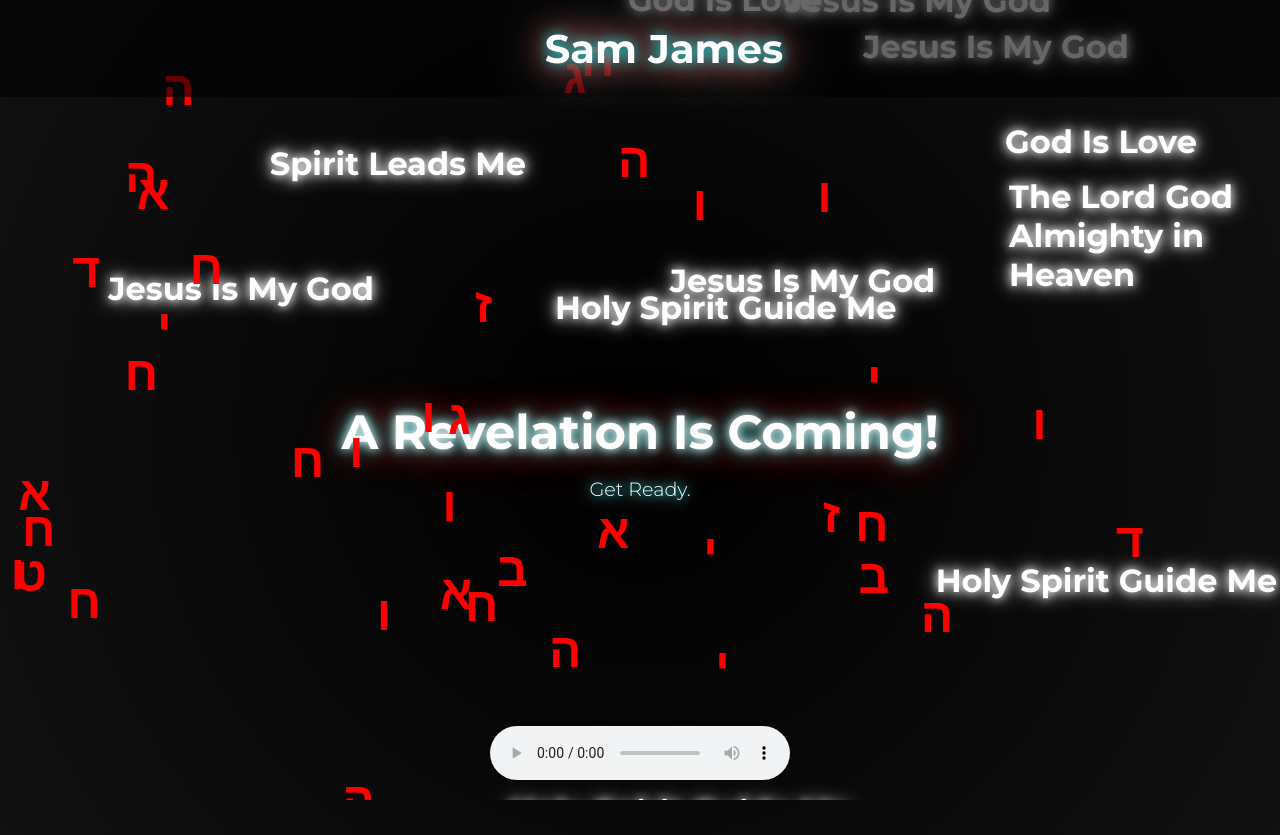
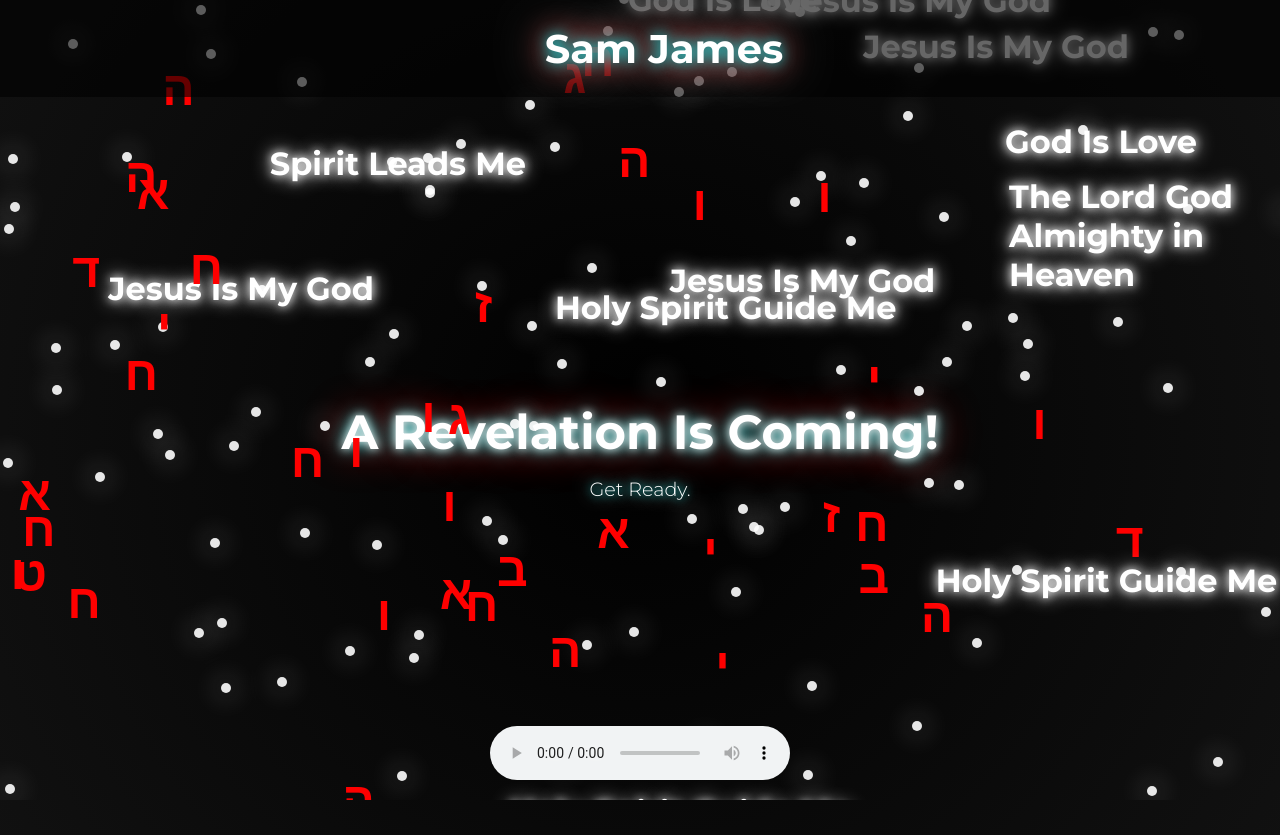
Before and after one commit to LastNightTechnologies/SamJames, a plain HTML site: page index.html in a window 1280 px wide. Shown: the top 835 px of the page. Drawn offline with Linux system fonts and the light colour scheme; animation ran at ten frames a second.

Commit message:
Update index.html

```diff
--- a/index.html
+++ b/index.html
@@ -56,16 +56,18 @@
   .cosmos { background: radial-gradient(circle at center, #001 0%, #002244 100%); }
   .light { background: radial-gradient(circle at center, #fff 0%, #ccc 100%); color: #000; }
 
-  #symbols {
+  #symbols, #chribum {
     position: fixed;
     top: 0;
     left: 0;
     width: 100%;
     height: 100%;
     pointer-events: none;
-    z-index: 9999;
     overflow: hidden;
   }
+  #symbols { z-index: 9999; }
+  #chribum { z-index: 4000; }
+
   .symbol {
     position: absolute;
     font-weight: bold;
@@ -78,6 +80,16 @@
     color: white;
     text-shadow: 0 0 10px white, 0 0 20px white;
     font-size: 2rem;
+  }
+
+  .chribum {
+    position: absolute;
+    width: 10px;
+    height: 10px;
+    background: white;
+    border-radius: 50%;
+    filter: drop-shadow(0 0 15px white);
+    opacity: 0.9;
   }
 
   audio {
@@ -122,9 +134,12 @@
 </audio>
 
 <div id="symbols"></div>
+<div id="chribum"></div>
 
 <script>
 const container = document.getElementById('symbols');
+const chribumContainer = document.getElementById('chribum');
+
 const hebrewLetters = ["א", "ב", "ג", "ד", "ה", "ו", "ז", "ח", "ט", "י"];
 const englishPhrases = [
   "Jesus Is My God",
@@ -139,12 +154,13 @@ const englishPhrases = [
   "Praise His Name"
 ];
 const totalSymbols = 50;
+const totalChribum = 100;
 
-// Create symbols randomly all over the screen
+// Create Hebrew/English symbols randomly
 for (let i = 0; i < totalSymbols; i++) {
   const symbol = document.createElement('div');
   symbol.classList.add('symbol');
-  if (Math.random() < 0.3) { // 30% chance for English phrase
+  if (Math.random() < 0.3) {
     symbol.innerText = englishPhrases[Math.floor(Math.random() * englishPhrases.length)];
     symbol.classList.add('english');
   } else {
@@ -156,7 +172,17 @@ for (let i = 0; i < totalSymbols; i++) {
   container.appendChild(symbol);
 }
 
-// Move all symbols upward continuously
+// Create chribum particles
+for (let i = 0; i < totalChribum; i++) {
+  const dot = document.createElement('div');
+  dot.classList.add('chribum');
+  dot.style.left = Math.random() * window.innerWidth + "px";
+  dot.style.top = Math.random() * window.innerHeight + "px";
+  dot.speed = 0.5 + Math.random(); // store speed
+  chribumContainer.appendChild(dot);
+}
+
+// Move symbols upward
 function moveSymbols() {
   const symbols = document.querySelectorAll('.symbol');
   symbols.forEach(s => {
@@ -170,17 +196,29 @@ function moveSymbols() {
 }
 moveSymbols();
 
-// Shake English phrases with stronger beat effect
+// Move chribum upward
+function moveChribum() {
+  const dots = document.querySelectorAll('.chribum');
+  dots.forEach(d => {
+    let currentTop = parseFloat(d.style.top);
+    let newTop = currentTop - d.speed;
+    if (newTop < -10) newTop = window.innerHeight;
+    d.style.top = newTop + "px";
+  });
+  requestAnimationFrame(moveChribum);
+}
+moveChribum();
+
+// Shake English phrases on music play
 const audio = document.getElementById('player');
 let shakePhase = 0;
-
 function shakeEnglish() {
   if (!audio.paused) {
     const englishSymbols = document.querySelectorAll('.english');
-    shakePhase += 0.3; // stronger/faster shake
+    shakePhase += 0.3;
     englishSymbols.forEach(s => {
-      const xOffset = Math.sin(shakePhase + Math.random()) * 8;
-      const yOffset = Math.cos(shakePhase + Math.random()) * 8;
+      const xOffset = Math.sin(shakePhase + Math.random()) * 10;
+      const yOffset = Math.cos(shakePhase + Math.random()) * 10;
       s.style.transform = `translate(${xOffset}px, ${yOffset}px)`;
     });
     requestAnimationFrame(shakeEnglish);
@@ -189,10 +227,7 @@ function shakeEnglish() {
     englishSymbols.forEach(s => s.style.transform = 'translate(0,0)');
   }
 }
-
-audio.addEventListener('play', () => {
-  shakeEnglish();
-});
+audio.addEventListener('play', () => { shakeEnglish(); });
 </script>
 
 </body>
```
